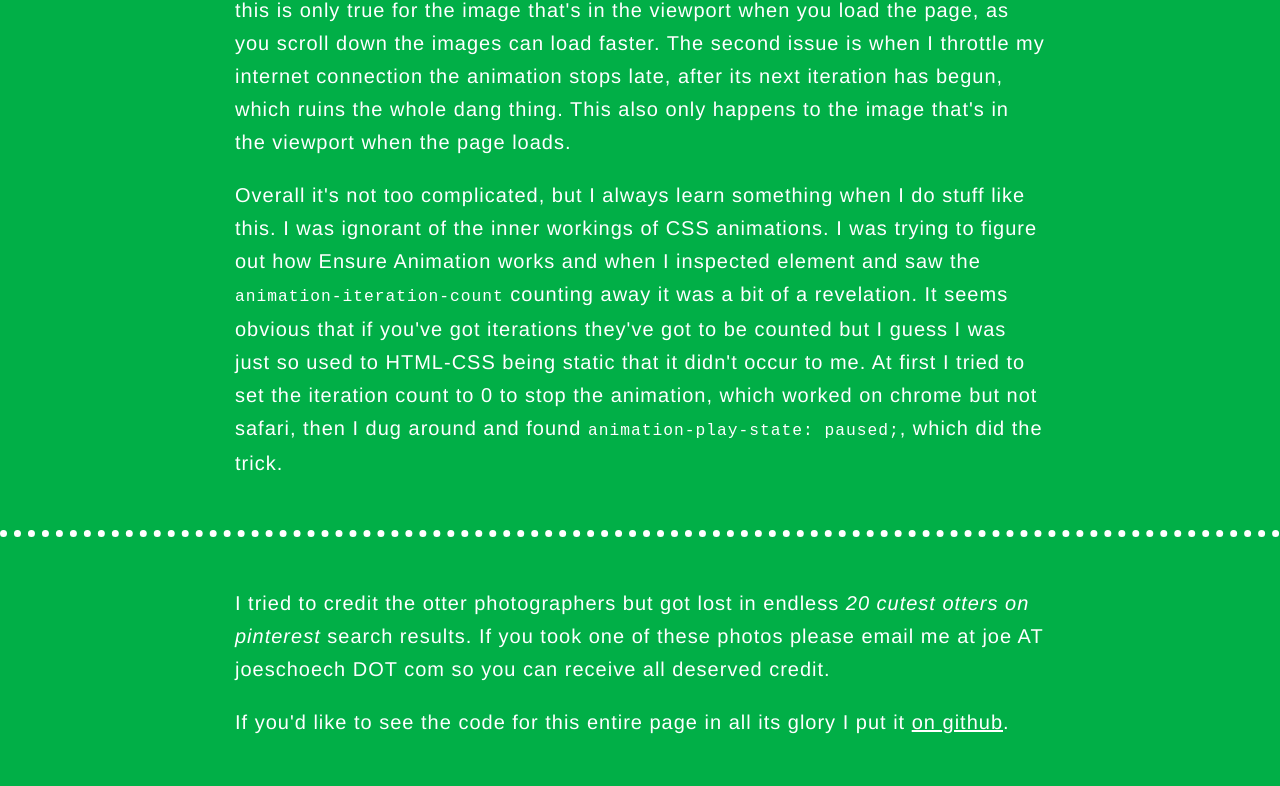
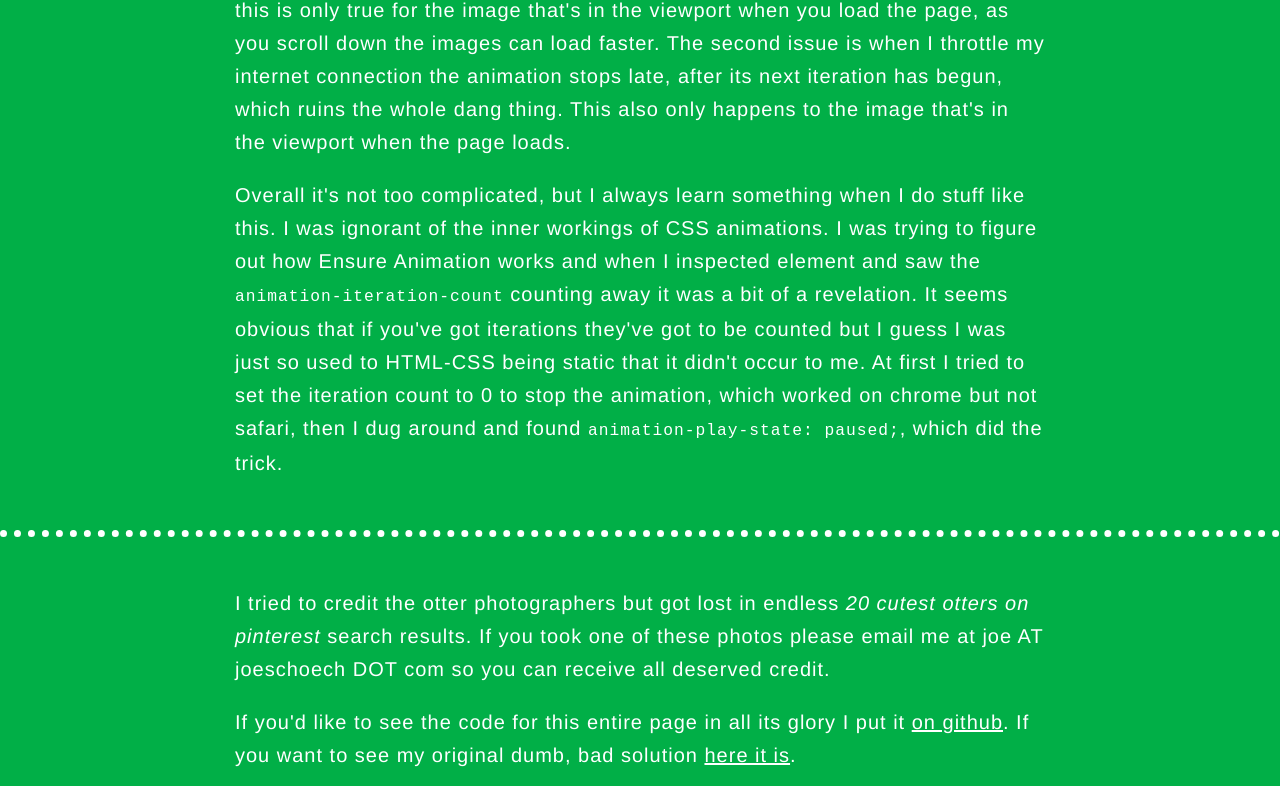
Before and after one commit to js108/preloading, a plain HTML site: page index.html in a window 1280 px wide. Shown: the part 3154-3940 px from the top of the page. Drawn offline with Linux system fonts and the light colour scheme; a script that the page names is missing.

Commit message:
add dumb bad solution

```diff
--- a/index.html
+++ b/index.html
@@ -108,7 +108,7 @@ Overall it's not too complicated, but I always learn something when I do stuff l
 I tried to credit the otter photographers but got lost in endless <em>20 cutest otters on pinterest</em> search results. If you took one of these photos please email me at joe AT joeschoech DOT com so you can receive all deserved credit.
 <p>
 
-If you'd like to see the code for this entire page in all its glory I put it <a href="https://github.com/js108/preloading">on github</a>.
+If you'd like to see the code for this entire page in all its glory I put it <a href="https://github.com/js108/preloading">on github</a>. If you want to see my original dumb, bad solution <a href="https://github.com/js108/preloading/blob/e38bf1af2bdd4240cad54ca9bbd97f6400a68ee1/app.js">here it is</a>.
 </div>
 
 <div class="wrap">
```
